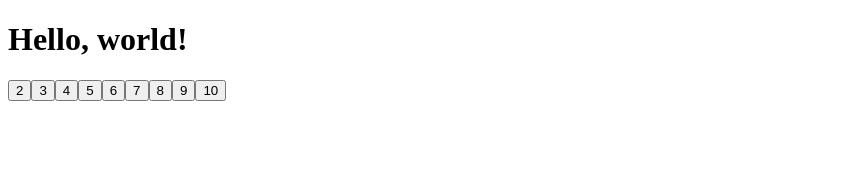
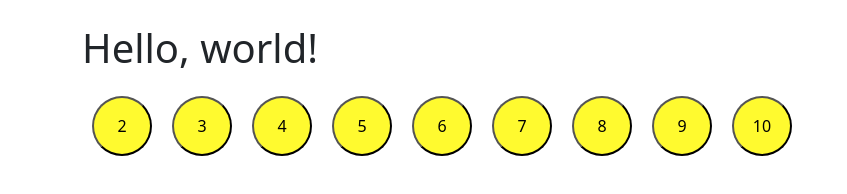
Before and after one commit to AdilsonAr/juegotablas, a plain HTML site: page index.html in a window 1280 px wide. Shown: the whole page, without its empty margins (0-847 px from the left). Drawn offline with Linux system fonts and the light colour scheme; the site is published under a folder, as on GitHub Pages, so addresses that start at the root find nothing.

Commit message:
correccion links de css

```diff
--- a/index.html
+++ b/index.html
@@ -4,8 +4,8 @@
     <meta charset="utf-8">
     <meta name="viewport" content="width=device-width, initial-scale=1">
     <title>Juego de las tablas</title>
-    <link rel="stylesheet" href="/css/bootstrap.min.css"/>
-    <link rel="stylesheet" href="/css/juego-styles.css"/>
+    <link rel="stylesheet" href="css/bootstrap.min.css"/>
+    <link rel="stylesheet" href="css/juego-styles.css"/>
     <script src="js/sweetalert.min.js"></script>
     <script src="js/logic.juego.js"></script>
   </head>
```
